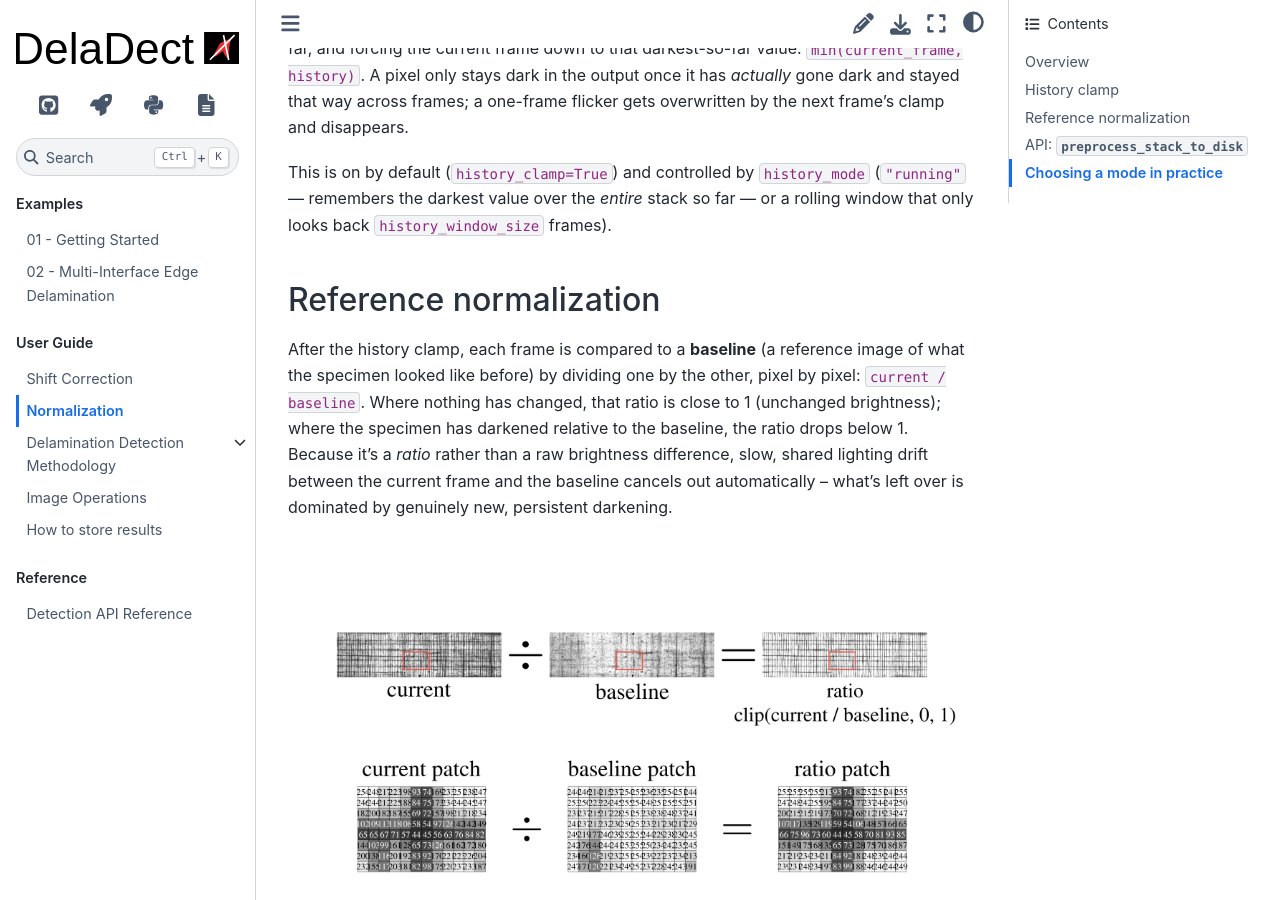
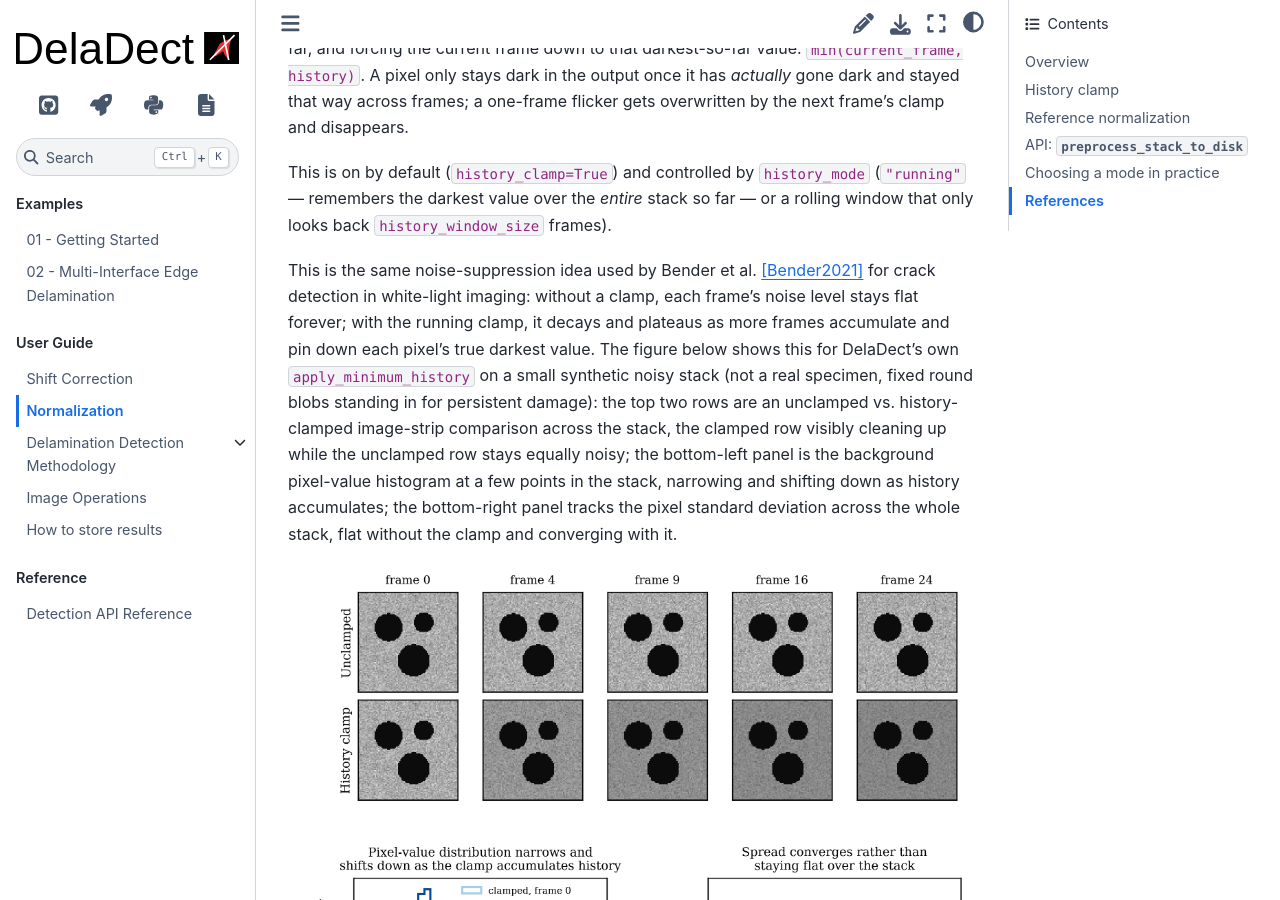
Before and after one commit to VascoPires/DelaDect, a Sphinx documentation site: the page built from docs/source/Image_pre_processing.rst, in a window 1280 px wide and 900 px high, scrolled down 955 px. Built offline with Sphinx 7.4.7 and the Sphinx Book theme 1.1.4, drawn with Linux system fonts in a browser that asks for light colours; some of the changed text lies outside the part shown.

Commit message:
more updates to the docs

```diff
--- a/docs/source/Image_pre_processing.rst
+++ b/docs/source/Image_pre_processing.rst
@@ -49,6 +49,26 @@ This is on by default (``history_clamp=True``) and controlled by
 ``history_mode`` (``"running"`` — remembers the darkest value over the
 *entire* stack so far — or a rolling window that only looks back
 ``history_window_size`` frames).
+
+This is the same noise-suppression idea used by Bender et al. [Bender2021]_
+for crack detection in white-light imaging: without a clamp, each frame's
+noise level stays flat forever; with the running clamp, it decays and
+plateaus as more frames accumulate and pin down each pixel's true darkest
+value. The figure below shows this for DelaDect's own
+``apply_minimum_history`` on a small synthetic noisy stack (not a real
+specimen, fixed round blobs standing in for persistent damage): the top two
+rows are an unclamped vs. history-clamped image-strip comparison across the
+stack, the clamped row visibly cleaning up while the unclamped row stays
+equally noisy; the bottom-left panel is the background pixel-value
+histogram at a few points in the stack, narrowing and shifting down as
+history accumulates; the bottom-right panel tracks the pixel standard
+deviation across the whole stack, flat without the clamp and converging
+with it.
+
+.. image:: _static/normalization/history_clamp_noise.png
+   :alt: An unclamped vs. history-clamped image strip across the stack, plus pixel-value histograms narrowing as history accumulates and a standard-deviation-vs-frame plot converging with the history clamp but staying flat without it
+   :width: 720
+   :align: center
 
 Reference normalization
 ------------------------
@@ -147,6 +167,9 @@ API: ``preprocess_stack_to_disk``
        progress=False,
    )
 
+``history_mode="running"`` (above) is the history clamp described earlier
+under "History clamp".
+
 Returns ``{"cache_paths": [...]}``, one path per processed frame. Each
 cached ``.npz`` lives at ``<results>/<cache_dirname>/<key>/preprocess_%04d.npz``
 and stores:
@@ -187,3 +210,12 @@ Choosing a mode in practice
    If diffuse masks look too broad (rectangular ROI-like shapes), see the
    troubleshooting order in :doc:`detection`'s "Troubleshooting" section --
    ``reference_skip`` is the first knob to try there too.
+
+References
+----------
+
+.. [Bender2021] Bender, J. J., Bak, B. L. V., Jensen, S. M., & Lindgaard, E.
+   (2021). Effect of variable amplitude block loading on intralaminar crack
+   initiation and propagation in multidirectional GFRP laminate.
+   *Composites Part B: Engineering*, 217, 108905.
+   `<https://doi.org/10.1016/j.compositesb.2021.108905>`_
```
Also changed, not shown: docs/source/examples/delamination_multi_interface.rst (+13 -13 lines), docs/source/_static/delamination/diffuse_mask_assembly.png, docs/source/_static/normalization/history_clamp_noise.png (added), 2 other files.
